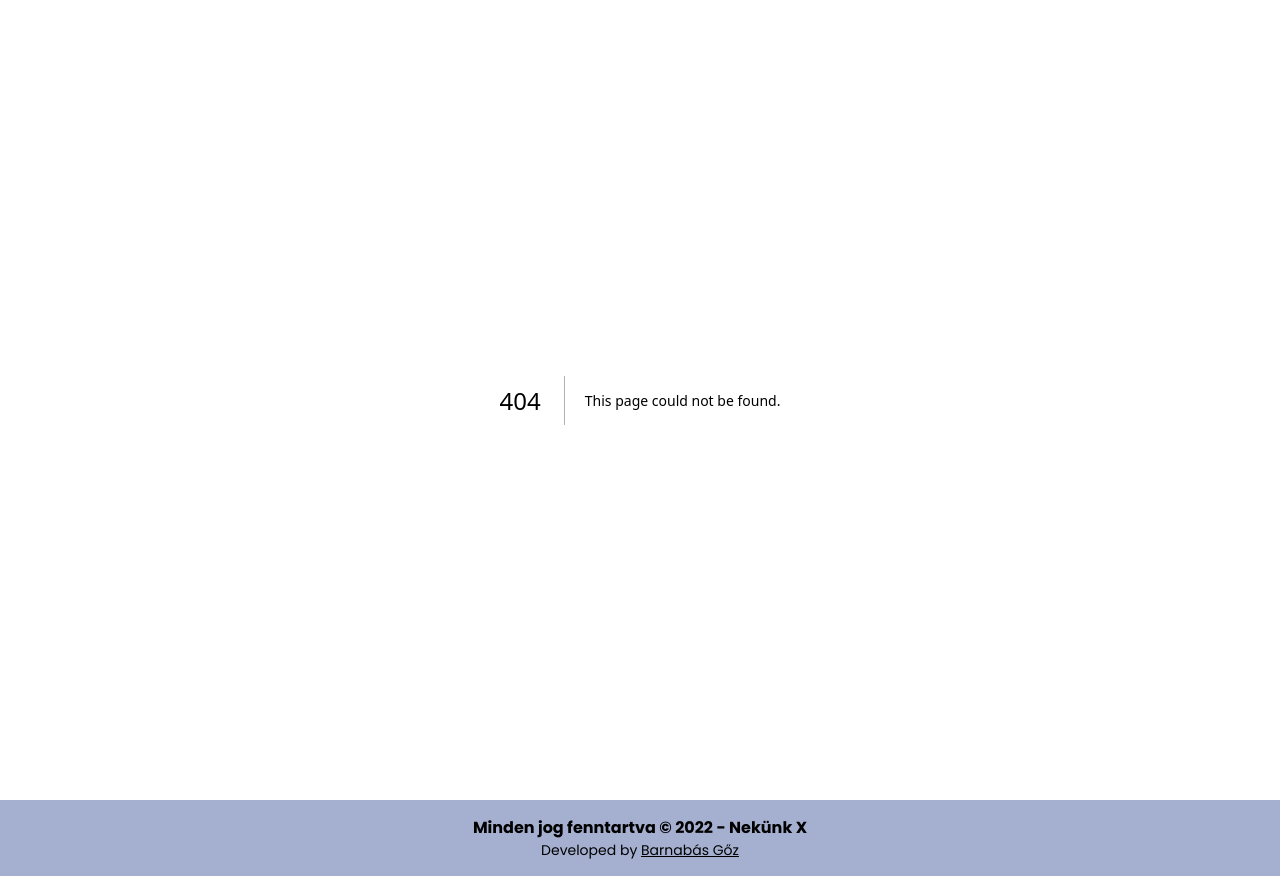
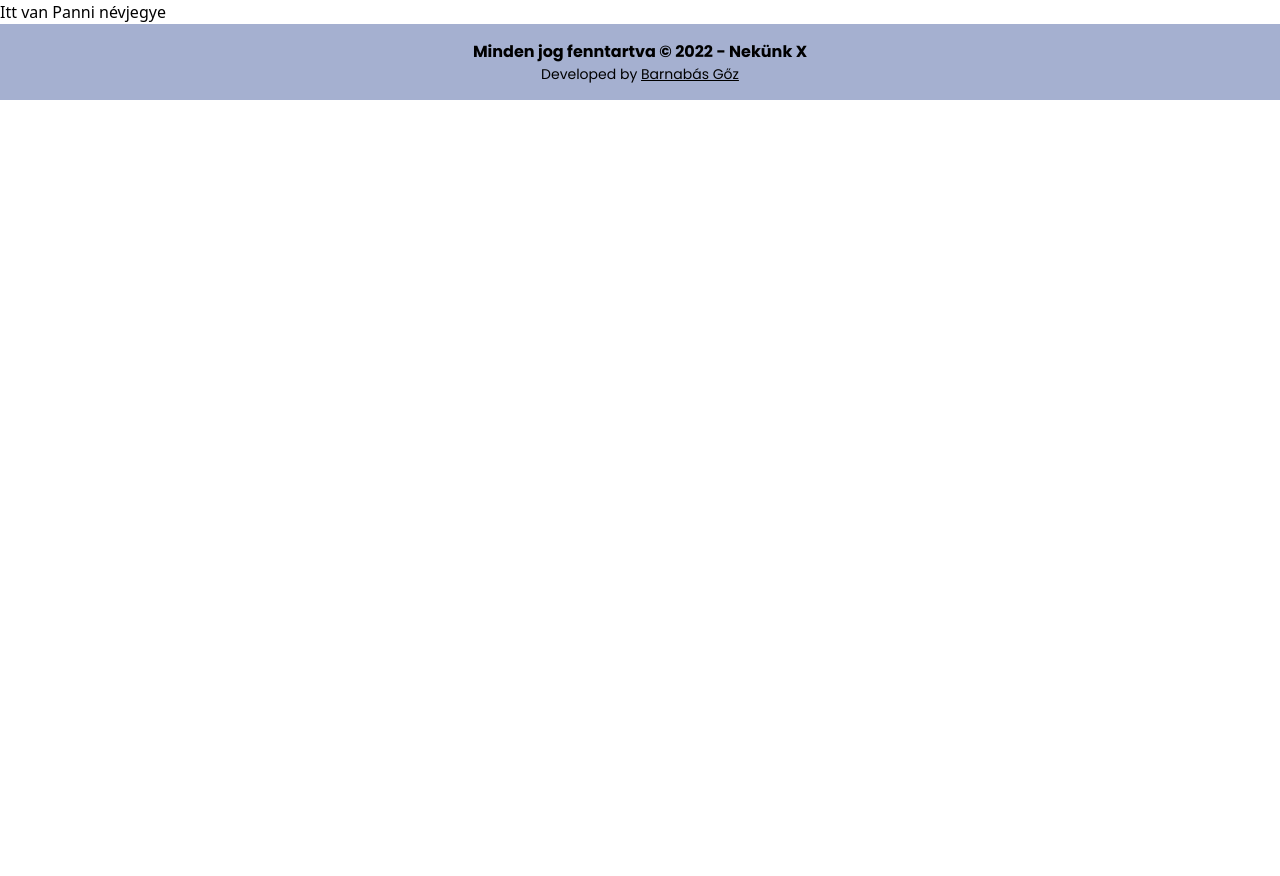
Before and after one commit to e5vos/nekunk-x, a Next.js app in the folder apps/web/: page /nevjegy/panni in a window 1280 px wide. Before the commit this address had no page. After the commit the page ends 800 px from the top, so only its background shows below. Built offline with nearby package versions, Linux system fonts and the light colour scheme.

Commit message:
feat: add nevjegy

```diff
--- /dev/null
+++ b/apps/web/pages/nevjegy/panni.js
@@ -0,0 +1,5 @@
+import React from "react";
+
+export default function Panni() {
+  return <div>Itt van Panni névjegye</div>;
+}
```
